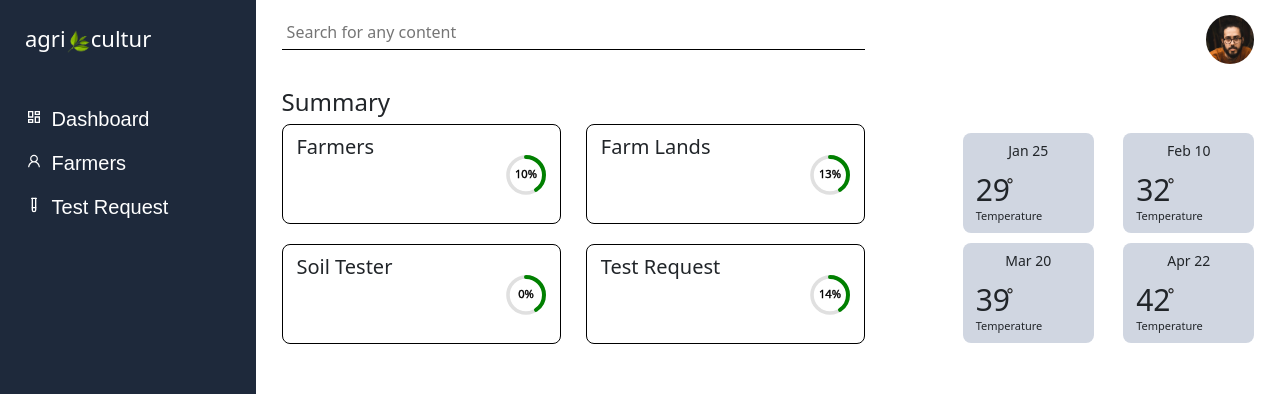
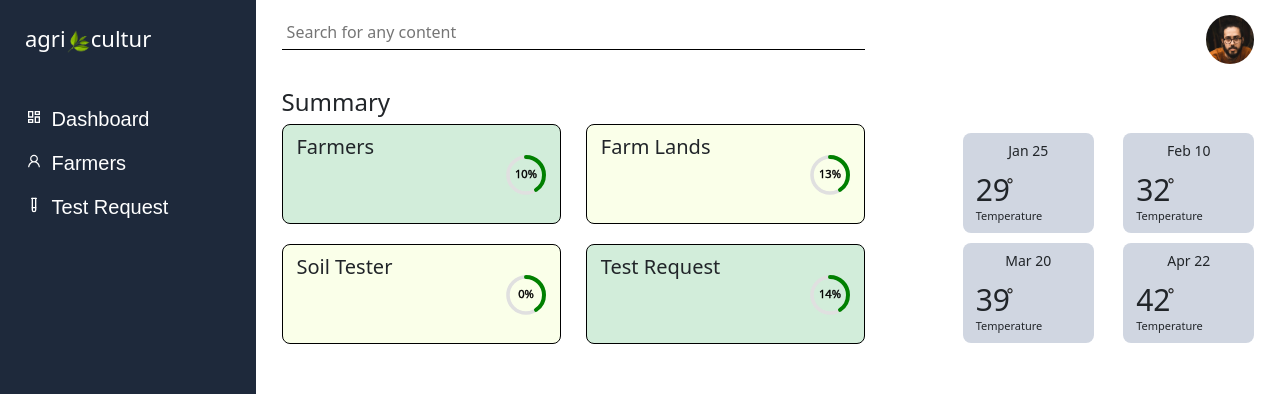
Before and after one commit to Eneojo10/soil, a React (Vite) app: page /mainboard in a window 1280 px wide. Shown: the top 394 px of the page. Built offline with nearby package versions, Linux system fonts and the light colour scheme; no server answers; sample sign-in values are in the browser's storage.

Commit message:
up-da-te

```diff
--- a/src/App.css
+++ b/src/App.css
@@ -252,7 +252,7 @@ label {
 }
 
 .color02 {
-  /* background-color: #faffe9; */
+  background-color: #faffe9;
   height: 100px;
   width: 100%;
   border-radius: 8px;
@@ -395,7 +395,7 @@ label {
   transition: stroke-dashoffset 0.5s ease;
 }
 .color0001 {
-  /* background-color: #d2edda; */
+  background-color: #d2edda;
   height: 100px;
   width: 100%;
   border-radius: 8px;
```
